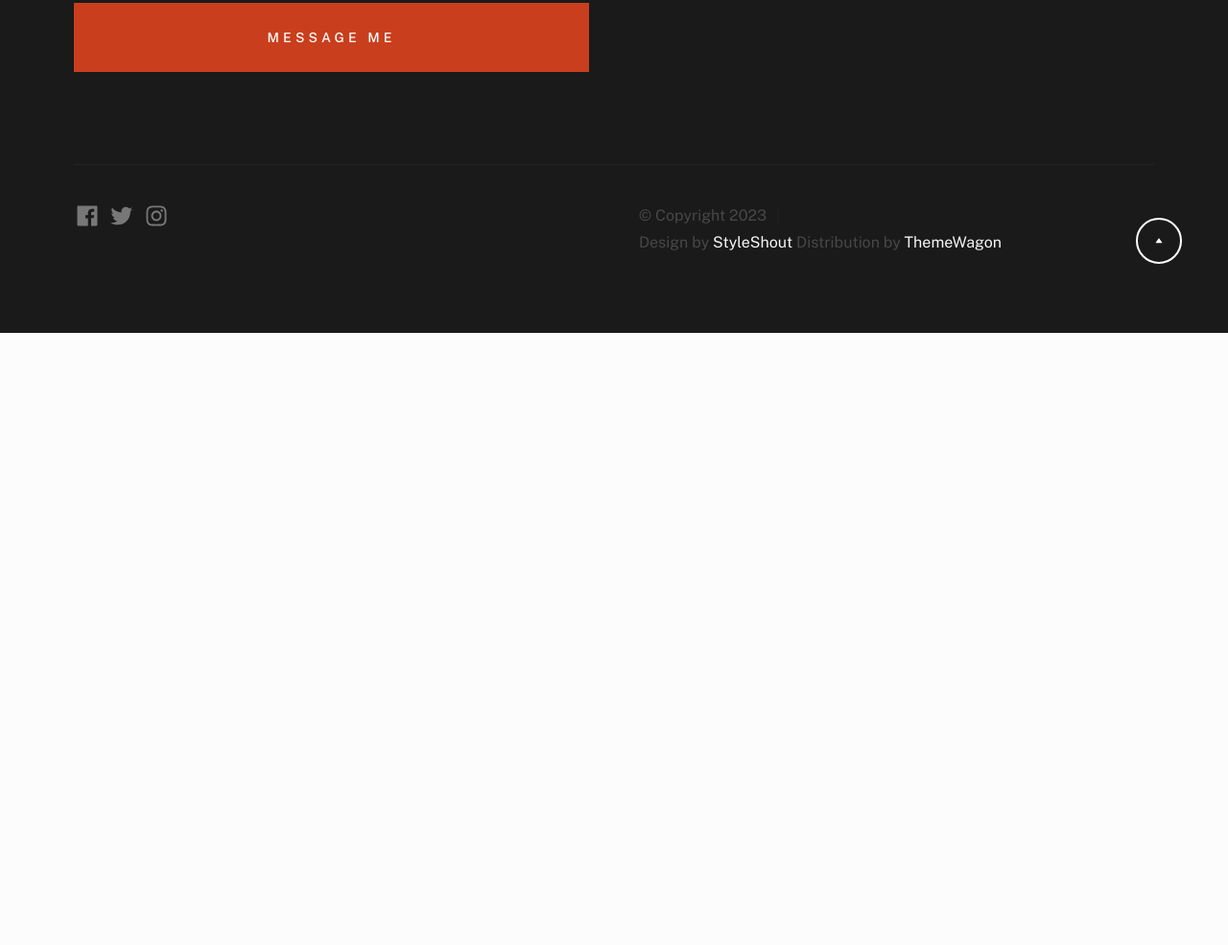
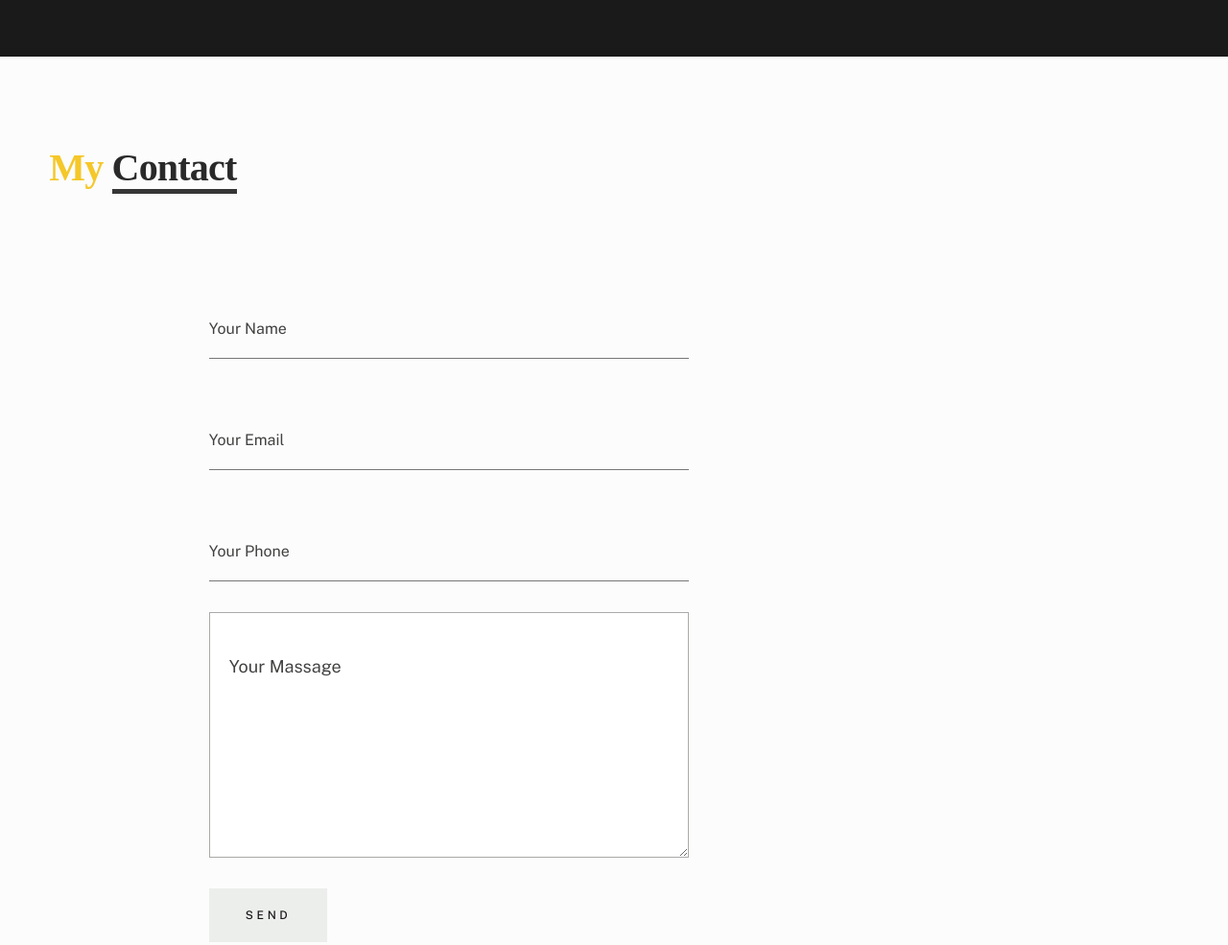
Before and after one commit to riyaa-a11y/gdxdr, a plain HTML site: page index.html in a window 1280 px wide. Shown: the part 6667-7652 px from the top of the page at 96% size. Before the commit the page ends 7014 px from the top, so only its background shows below. Drawn offline with nearby package versions, Linux system fonts and the light colour scheme; a web font is replaced by a local one.

Commit message:
Add files via upload

```diff
--- a/css/styles.css
+++ b/css/styles.css
@@ -4441,3 +4441,97 @@ td:last-child {
         right: -2rem;
     }
 }
+/* contact section start */
+
+.contact_section {
+    width: 100%;
+    float: left;
+    padding-bottom: 90px;
+}
+
+.contact_taital {
+    width: 100%;
+    float: left;
+    font-size: 40px;
+    color: #f5c729;
+    font-weight: bold;
+    text-align: center;
+}
+
+.contact_taital_1 {
+    color: #292929;
+    border-bottom: 5px solid #363636;
+}
+
+.contact_section_2 {
+    width: 100%;
+    float: left;
+    padding-top: 55px;
+}
+
+.padding_left_0 {
+    padding-left: 0px;
+}
+
+.mail_section_1 {
+    width: 60%;
+    margin: 0 auto;
+}
+
+.mail_text {
+    width: 100%;
+    float: left;
+    font-size: 16px;
+    color: #414140;
+    background-color: #ffffff;
+    border: 1px solid #aaaaa9;
+    padding: 11px 20px;
+    margin-top: 20px;
+}
+
+input.mail_text::placeholder {
+    color: #414140;
+}
+
+.massage-bt {
+    color: #414140;
+    width: 100%;
+    height: 110px;
+    font-size: 18px;
+    background-color: #ffffff;
+    border: 1px solid #aaaaa9;
+    padding: 40px 20px 0px 20px;
+    height: 110px;
+    margin-top: 20px;
+}
+
+textarea#comment.massage-bt::placeholder {
+    color: #414140;
+}
+
+.send_bt {
+    width: 170px;
+    margin: 0 auto;
+    text-align: center;
+}
+
+.send_bt a {
+    width: 100%;
+    text-align: center;
+    font-size: 16px;
+    color: #fefefd;
+    background-color: #fa7e23;
+    padding: 14px;
+    margin-top: 40px;
+    display: block;
+    font-weight: bold;
+    border-radius: 5px;
+}
+
+.send_bt a:hover {
+    color: #fefefd;
+    background-color: #252f2d;
+}
+
+
+/* contact section end */
--- a/index.html
+++ b/index.html
@@ -539,7 +539,7 @@
                         <div class="column xl-6 md-6 tab-12">
                             <h5>Contact Me</h5>
                             <ul class="link-list">
-                                <li><a href="mailto:#0">riyaa@gmail.com</a></li>
+                                <li><a href="mailto:#0">riee19267@gmail.com</a></li>
                                 <li><a href="tel:91+ 9349689667">91+ 9349689667</a></li>
                             </ul>
                         </div>
@@ -549,7 +549,7 @@
             </div> <!-- end section-footer__content -->
 
 
-            <div class="row s-footer__buttons">
+            <!--<div class="row s-footer__buttons">
 
                 <div class="column xl-6 tab-12">
                     <a href="mailto:#0" class="btn btn--primary btn--large u-fullwidth">Message Me</a>
@@ -560,6 +560,64 @@
                 </div>-->
 
             </div> <!-- end section-footer__buttons -->
+            <!-- contact section start -->
+      <div class="contact_section layout_padding">
+        <div class="container">
+           <div class="row">
+              <div class="col-sm-12">
+                 <h1 class="contact_taital">My <span class="contact_taital_1">Contact</span></h1>
+              </div>
+           </div>
+           <div class="contact_section_2">
+              <div class="row">
+                 <div class="col-md-12">
+                    <form action="https://api.web3forms.com/submit" method="POST">
+                        <input type="hidden" name="access_key" value="d13fcf5e-b595-4c9e-89c1-860226af0aa9">
+                    <div class="mail_section_1">
+                       <input type="text" class="mail_text" placeholder="Your Name" name="Your Name">
+                       <input type="email" class="mail_text" placeholder="Your Email" name="Your Email">
+                       <input type="text" class="mail_text" placeholder="Your Phone" name="Your Phone">
+                       <textarea class="massage-bt" placeholder="Your Massage" rows="5" id="comment" name="Your Massage"></textarea>
+                       <button type="submit"> send</button>
+                    </div>
+                    </form>
+                 </div>
+              </div>
+           </div>
+        </div>
+     </div>
+
+     <!-- <form action="https://api.web3forms.com/submit" method="POST">
+        <input type="hidden" name="access_key" value="">
+        <div class="row gy-4">
+
+          <div class="col-md-6 input-group">
+            <label for="name-field" class="pb-2">Your Name</label>
+            <input type="text" name="name" id="name-field" class="form-control js-name-tag" required>
+            <span id="name-error"></span>
+          </div>
+
+          <div class="col-md-6 input-group">
+            <label for="email-field" class="pb-2 mr-5">Your Email</label>
+            <input type="email" class="form-control" name="email" id="email-field" required="">
+          </div>
+
+          <div class="col-md-6 input-group">
+            <label for="message-field" class="pb-2 mr-5">Message</label>
+            <textarea class="form-control" name="message" rows="10" id="message-field" required></textarea>
+            <span id="Message-error"></span>
+          </div>
+
+          <div class="col-md-6 text-center">
+
+
+            <button class="btn btn-info text-white" type="submit">Send Message</button>
+          </div>
+
+        </div>
+      </form> -->
+
+     <!-- contact section end -->
 
             <div class="row s-footer__bottom">
 
```
